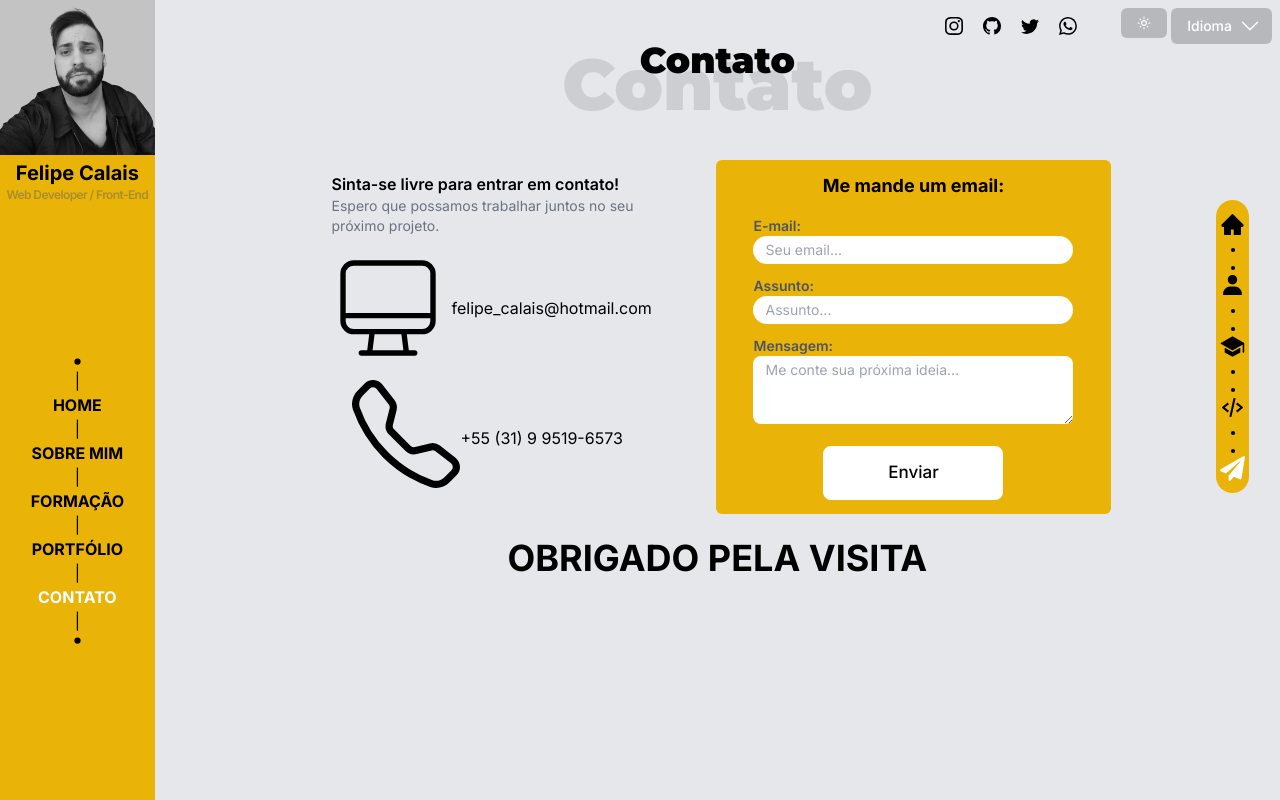
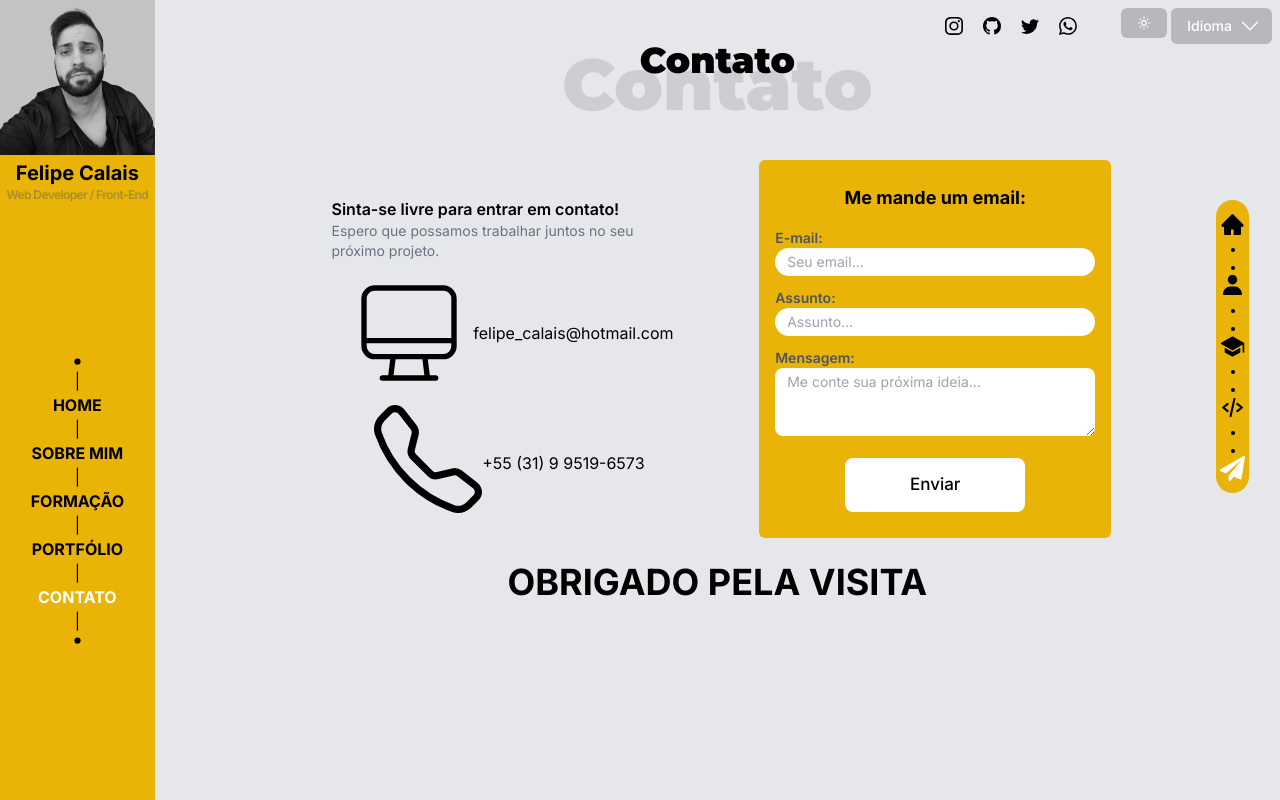
Before and after one commit to calaisfelipe/nextJS, a Next.js app in the folder curriculum/: page /contact in a window 1280 px wide. Built offline with nearby package versions, Linux system fonts and the light colour scheme.

Commit message:
more design adjustments

```diff
--- a/curriculum/app/contact/page.tsx
+++ b/curriculum/app/contact/page.tsx
@@ -102,12 +102,12 @@ const ContactPage = () => {
     initial={{x:'100vw'}}
     animate={{x:0}}
     transition={{type:'tween', duration:0.6 }}
-    className="sm:h-screen flex justify-center  bg-gray-200 dark:bg-gray-700 dark:text-white w-full">
+    className="sm:h-screen h-[95vh] flex justify-center  bg-gray-200 dark:bg-gray-700 dark:text-white w-screen overflow-hidden">
       <div className="flex flex-col gap-2 mt-10 items-center xl:w-[70%] md:w-[80%] sm:w-[75%] w-full sm:p-0 p-4">
         <Tittle text={language.state === "EN" ? "Contact" : "Contato"} />
         <SocialMediaBar contact/>
 
-        <div className="flex md:flex-row flex-col gap-16 mt-8 w-full justify-center">
+        <div className="flex md:flex-row flex-col gap-16 mt-8 w-full justify-center items-center">
           <div className="md:flex hidden flex-col gap-2">
             <div className="flex flex-col w-full mt-3 px-2">
               <div className="text-md  font-semibold">
@@ -147,7 +147,7 @@ const ContactPage = () => {
           </div>
 
           <form
-            className="w-full bg-yellow-500 dark:bg-gray-700 p-1 flex flex-col gap-2 items-center rounded-md"
+            className="w-fit bg-yellow-500 dark:bg-gray-700 p-4 flex flex-col gap-2 items-center rounded-md "
             onSubmit={handleSubmit(submitForm)}
           >
             <div className="my-2">
--- a/curriculum/app/formation/page.tsx
+++ b/curriculum/app/formation/page.tsx
@@ -22,7 +22,7 @@ const FormationPage = () => {
   }, [language]);
 
   return (
-    <div className="sm:h-screen h-[95vh]  flex justify-center  bg-gray-200 dark:bg-gray-700 dark:text-white w-full">
+    <div className="sm:h-screen h-[95vh]  flex justify-center  bg-gray-200 dark:bg-gray-700 dark:text-white w-full overflow-hidden">
       <div className="flex flex-col gap-2 mt-10 items-center xl:w-[70%] md:w-[80%] sm:w-[75%] w-full ">
         <Tittle text={language.state === "EN" ? "Formation" : "Formação"} />
 
--- a/curriculum/app/page.tsx
+++ b/curriculum/app/page.tsx
@@ -31,7 +31,7 @@ export default function Home() {
   }, [language]);
 
   return (
-    <main className="sm:grid  sm:grid-cols-2 flex flex-col sm:h-full h-auto w-full relative md:overflow-hidden">
+    <main className="sm:grid  sm:grid-cols-2 flex flex-col sm:h-full h-[95vh] w-full relative md:overflow-hidden">
       <SideBar meta="Home" />
       <div className="flex flex-col sm:justify-center sm:pt-0 pt-14 items-center h-screen bg-gray-100 dark:bg-gray-700 dark:text-white">
         <div className="sm:hidden w-full flex justify-end items-center mr-0 relative">
```
